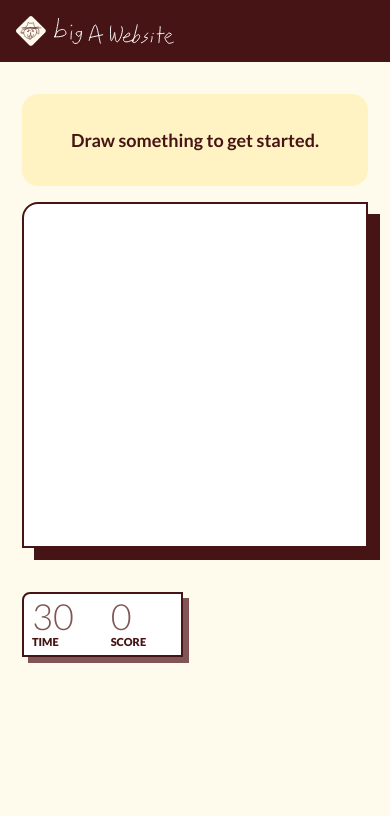
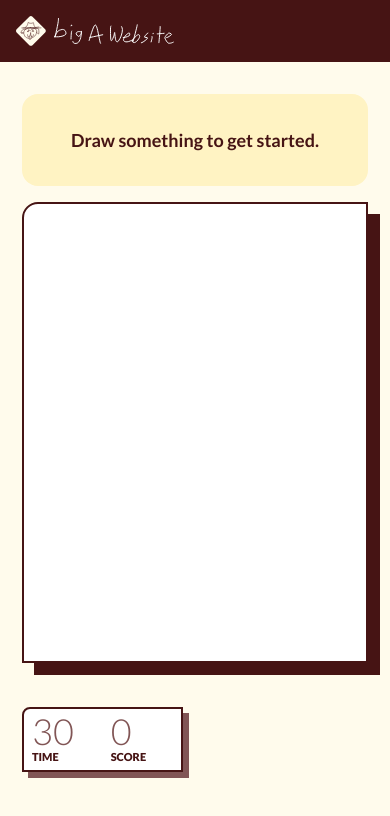
Before and after one commit to alexhutton28/big-a-website, a Next.js app: page /art-something in a window 390 px wide. Shown: the top 816 px of the page. Built offline with nearby package versions, Linux system fonts and the light colour scheme; a web font is replaced by a local one.

Commit message:
Art Something: taller canvas on tall phones (up to 4:3), scored at its own shape

```diff
--- a/src/app/art-something/Canvas.tsx
+++ b/src/app/art-something/Canvas.tsx
@@ -12,18 +12,21 @@ const ROUND_SECONDS = 30;
 const PROMPT_MS = 6000;
 const STROKE_COLOR = '#461414';
 const STROKE_WIDTH = 4;
-// Drawings are sent to the scorer at 512px: OpenAI's "low" detail scores images at
-// 512x512 for a small fixed cost, so anything bigger only adds upload time
+// Drawings are sent to the scorer at most 512px on their longest side: OpenAI's "low"
+// detail scores images at 512x512 for a small fixed cost, so anything bigger only adds
+// upload time
 const SCORE_IMAGE_SIZE = 512;
 
 type Phase = 'idle' | 'playing' | 'over';
 
 // Copies the drawing onto a white background (the canvas itself is transparent; its
-// white is only CSS), optionally resized
-function drawingOnWhite(canvas: HTMLCanvasElement, size?: number) {
+// white is only CSS), scaled to fit `maxSide` and keeping its shape (the board is
+// taller than wide on tall phones)
+function drawingOnWhite(canvas: HTMLCanvasElement, maxSide: number) {
+  const scale = maxSide / Math.max(canvas.width, canvas.height);
   const out = document.createElement('canvas');
-  out.width = size ?? canvas.width;
-  out.height = size ?? canvas.height;
+  out.width = Math.round(canvas.width * scale);
+  out.height = Math.round(canvas.height * scale);
   const ctx = out.getContext('2d')!;
   ctx.fillStyle = '#fff';
   ctx.fillRect(0, 0, out.width, out.height);
@@ -490,7 +493,7 @@ export default function Canvas() {
             </div>
           )}
         </div>
-        <div className="art-canvas relative size-(--art-canvas-size) overflow-hidden rounded-tl-2xl border-2 border-mahogany bg-white shadow-[25px_25px_0_var(--color-mahogany)] max-md:shadow-[12px_12px_0_var(--color-mahogany)]">
+        <div className="art-canvas relative w-(--art-canvas-size) h-(--art-canvas-height) overflow-hidden rounded-tl-2xl border-2 border-mahogany bg-white shadow-[25px_25px_0_var(--color-mahogany)] max-md:shadow-[12px_12px_0_var(--color-mahogany)]">
           {/* Between games: a dashed circle to get the next drawing going. It sits
               under the (transparent) canvas, so it's never part of the drawing, and
               fades out once the player starts drawing. It stays hidden while that
--- a/src/app/globals.css
+++ b/src/app/globals.css
@@ -604,6 +604,15 @@ body:has(.art-page) {
      shadow (half the desktop one, to save room) */
   --art-canvas-size: min(100vw - 44px, 70vh);
 
+  /* ...and taller than wide on tall phones, filling the height the rest of the page
+     leaves (about 352px: header, prompt and timer bar, score box, gaps and padding),
+     up to 4:3. Square when there's no room to spare. */
+  --art-canvas-height: clamp(
+    var(--art-canvas-size),
+    100dvh - 352px - env(safe-area-inset-top, 0px) - env(safe-area-inset-bottom, 0px),
+    var(--art-canvas-size) * 4 / 3
+  );
+
   display: grid;
   grid-template-areas:
     'prompt'
@@ -729,6 +738,7 @@ body:has(.art-page) {
 @media (width >= 48rem) {
   .art-layout {
     --art-canvas-size: min(70vh, 70vw, 800px);
+    --art-canvas-height: var(--art-canvas-size); /* always square */
 
     grid-template-areas:
       '. prompt .'
```
